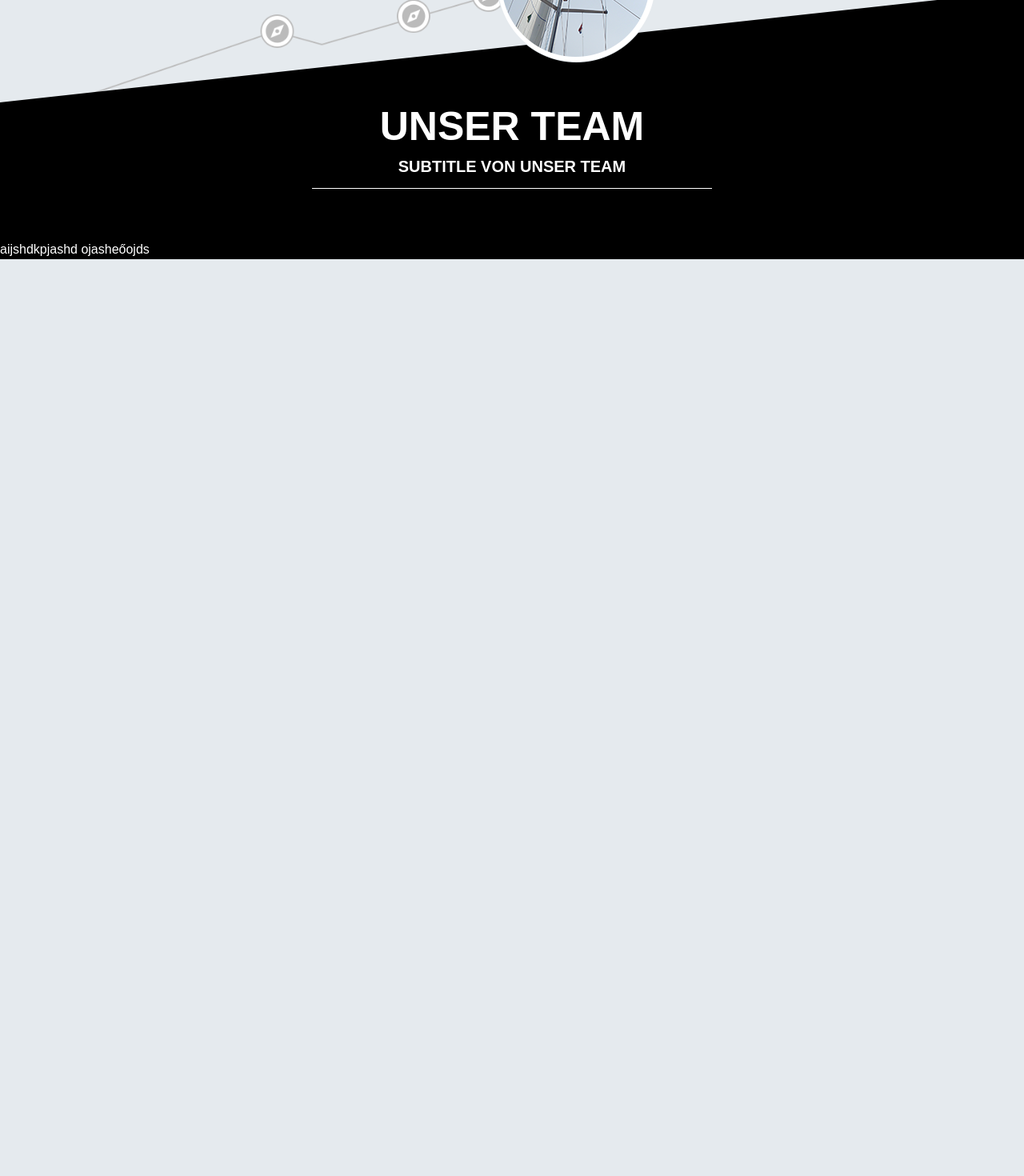
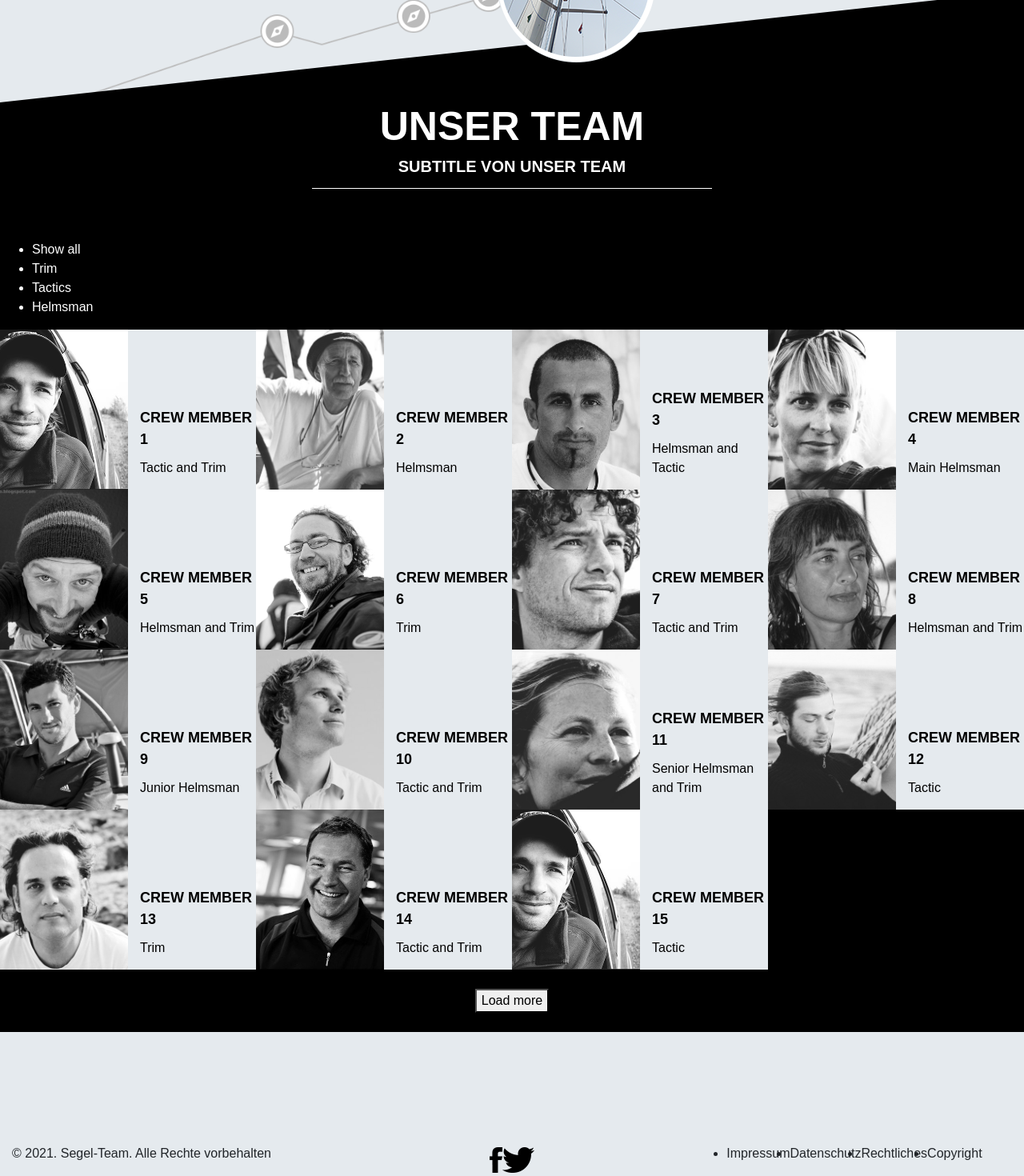
Before and after one commit to beckj94/loop-page, a Vue app: page / in a window 1280 px wide. Shown: the part 2828-4298 px from the top of the page at 80% size. Before the commit the page ends 3292 px from the top, so only its background shows below. Built offline with nearby package versions, Linux system fonts and the light colour scheme.

Commit message:
Add site features

```diff
--- a/src/App.vue
+++ b/src/App.vue
@@ -1,16 +1,11 @@
 <template>
     <div id="app">
-        <!-- <HelloWorld msg="Welcome to Your Vue.js App"/> -->
-        <!-- header -->
         <Header />
-        <!-- banner -->
         <Banner />
-        <!-- headline -->
         <Headline />
-        <!-- news read -->
         <NewsRead />
-        <!-- crew -->
         <Crew />
+        <Footer />
         <!-- footer -->
     </div>
 </template>
@@ -21,6 +16,7 @@ import Banner from '@/components/Banner.vue'
 import Headline from '@/components/Headline.vue'
 import NewsRead from '@/components/NewsRead.vue'
 import Crew from '@/components/Crew.vue'
+import Footer from '@/components/Footer.vue'
 
 export default {
     name: 'App',
@@ -30,6 +26,7 @@ export default {
         Headline,
         NewsRead,
         Crew,
+        Footer,
     }
 }
 </script>
--- a/src/assets/sailor_team.json
+++ b/src/assets/sailor_team.json
@@ -1,75 +1,75 @@
 [{
-    "image": "path/to/the/image.jpg",
+    "image": "/images/crew/crew-member-1.jpg",
     "name": "Crew Member 1",
     "duties": "Tactic and Trim",
     "duty_slugs": ["tactic", "trim"]
 }, {
-    "image": "path/to/the/image.jpg",
+    "image": "/images/crew/crew-member-2.jpg",
     "name": "Crew Member 2",
     "duties": "Helmsman",
     "duty_slugs": ["helmsman"]
 }, {
-    "image": "path/to/the/image.jpg",
+    "image": "/images/crew/crew-member-3.jpg",
     "name": "Crew Member 3",
     "duties": "Helmsman and Tactic",
     "duty_slugs": ["helmsman", "tactic"]
 }, {
-    "image": "path/to/the/image.jpg",
+    "image": "/images/crew/crew-member-4.jpg",
     "name": "Crew Member 4",
     "duties": "Main Helmsman",
     "duty_slugs": ["helmsman"]
 }, {
-    "image": "path/to/the/image.jpg",
+    "image": "/images/crew/crew-member-5.jpg",
     "name": "Crew Member 5",
     "duties": "Helmsman and Trim",
     "duty_slugs": ["helmsman", "trim"]
 }, {
-    "image": "path/to/the/image.jpg",
+    "image": "/images/crew/crew-member-6.jpg",
     "name": "Crew Member 6",
     "duties": "Trim",
     "duty_slugs": ["trim"]
 }, {
-    "image": "path/to/the/image.jpg",
+    "image": "/images/crew/crew-member-7.jpg",
     "name": "Crew Member 7",
     "duties": "Tactic and Trim",
     "duty_slugs": ["tactic", "trim"]
 }, {
-    "image": "path/to/the/image.jpg",
+    "image": "/images/crew/crew-member-8.jpg",
     "name": "Crew Member 8",
     "duties": "Helmsman and Trim",
     "duty_slugs": ["helmsman", "trim"]
 }, {
-    "image": "path/to/the/image.jpg",
+    "image": "/images/crew/crew-member-9.jpg",
     "name": "Crew Member 9",
     "duties": "Junior Helmsman",
     "duty_slugs": ["helmsman"]
 }, {
-    "image": "path/to/the/image.jpg",
+    "image": "/images/crew/crew-member-10.jpg",
     "name": "Crew Member 10",
     "duties": "Tactic and Trim",
     "duty_slugs": ["tactic", "trim"]
 }, {
-    "image": "path/to/the/image.jpg",
+    "image": "/images/crew/crew-member-11.jpg",
     "name": "Crew Member 11",
     "duties": "Senior Helmsman and Trim",
     "duty_slugs": ["helmsman", "trim"]
 }, {
-    "image": "path/to/the/image.jpg",
+    "image": "/images/crew/crew-member-12.jpg",
     "name": "Crew Member 12",
     "duties": "Tactic",
     "duty_slugs": ["tactic"]
 }, {
-    "image": "path/to/the/image.jpg",
+    "image": "/images/crew/crew-member-13.jpg",
     "name": "Crew Member 13",
     "duties": "Trim",
     "duty_slugs": ["trim"]
 }, {
-    "image": "path/to/the/image.jpg",
+    "image": "/images/crew/crew-member-14.jpg",
     "name": "Crew Member 14",
     "duties": "Tactic and Trim",
     "duty_slugs": ["tactic", "trim"]
 }, {
-    "image": "path/to/the/image.jpg",
+    "image": "/images/crew/crew-member-1.jpg",
     "name": "Crew Member 15",
     "duties": "Tactic",
     "duty_slugs": ["tactic"]
--- a/src/assets/scss/_crew.scss
+++ b/src/assets/scss/_crew.scss
@@ -27,4 +27,50 @@
         background-color: white;
         margin-bottom: 4em;
     }
+    #crew-list {
+        display: flex;
+        flex-wrap: wrap;
+        .crew-tile {
+            width: 25%;
+            cursor: pointer;
+            transition: all 0.4s ease-out;
+            display: flex;
+            background-color: $bg-color;
+            color: black;
+            min-height: 200px;
+            &:hover {
+                .member-profile-image {
+                    background-blend-mode: difference;
+                }
+            //     width: 40%;
+            //     .member-data {
+            //         width: 100%;
+            //         padding: 0 0 30px 30px;
+            //         visibility: visible;
+            //     }
+            }
+            .member-profile-image {
+                background-blend-mode: saturation;
+                width: 50%;
+                background-size: cover;
+                background-repeat: no-repeat;
+                background-position: center;
+                transition: all 0.4s ease-out;
+            }
+            .member-data {
+                display: flex;
+                flex-direction: column;
+                justify-content: flex-end;
+                // align-items: center;
+                width: 50%;
+                padding: 0 0 15px 15px;
+                .member-name {
+                    text-transform: uppercase;
+                    font-weight: bold;
+                    margin-bottom: 10px;
+                    font-size: 18px;
+                }
+            }
+        }
+    }
 }
--- /dev/null
+++ b/src/assets/scss/_footer.scss
@@ -0,0 +1,3 @@
+#footer {
+
+}
--- a/src/assets/scss/app.scss
+++ b/src/assets/scss/app.scss
@@ -6,3 +6,4 @@
 @import '_utilities';
 @import '_news-read';
 @import '_crew';
+@import '_footer';
--- a/src/components/Crew.vue
+++ b/src/components/Crew.vue
@@ -7,15 +7,44 @@
                 <h3>Subtitle von unser team</h3>
                 <div class="divider"></div>
             </div>
-            <div id="crew-list">
-                aijshdkpjashd ojasheőojds
+            <div id="filters">
+                <ul>
+                    <li>Show all</li>
+                    <li>Trim</li>
+                    <li>Tactics</li>
+                    <li>Helmsman</li>
+                </ul>
+            </div>
+            <div id="crew-list" class="row no-gutters">
+                <div class="crew-tile col-12 col-sm-6 col-md-4 col-lg-3"
+                v-for="member in crew"
+                :key="`crew-member-${member.name}`">
+                    <div class="member-profile-image"
+                    :style="`background-image: linear-gradient(black, black), url(${member.image})`">
+                    </div>
+                    <div class="member-data">
+                        <div class="member-name">{{member.name}}</div>
+                        <div>{{member.duties}}</div>
+                    </div>
+                </div>
+            </div>
+            <div class="d-flex align-items-center justify-content-center pt-4 pb-4">
+                <button class="custom-btn btn-outline btn-white">Load more</button>
             </div>
         </div>
     </div>
 </template>
 
 <script>
+
+import crewJson from '@/assets/sailor_team.json'
+
 export default {
-    name: 'Header',
+    name: 'Crew',
+    data(){
+        return{
+            crew: crewJson
+        }
+    }
 }
 </script>
--- /dev/null
+++ b/src/components/Footer.vue
@@ -0,0 +1,27 @@
+  <template>
+    <div id="footer">
+        <div class="container">
+           <div class="row justify-content-between">
+               <div class="col-12 col-md-4">© 2021. Segel-Team. Alle Rechte vorbehalten</div>
+               <div class="col-12 col-md-4 d-flex justify-content-center align-items-center">
+                   <img src="/images/icons/facebook.png" />
+                   <img src="/images/icons/twitter.png" />
+               </div>
+               <div class="col-12 col-md-4 ">
+                   <ul class="d-flex">
+                       <li>Impressum</li>
+                       <li>Datenschutz</li>
+                       <li>Rechtliches</li>
+                       <li>Copyright</li>
+                   </ul>
+               </div>
+           </div>
+        </div>
+    </div>
+</template>
+
+<script>
+export default {
+    name: 'Footer',
+}
+</script>
```
Also changed, not shown: src/assets/css/app.css.
